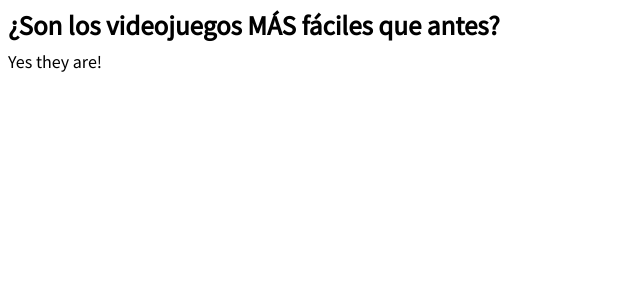
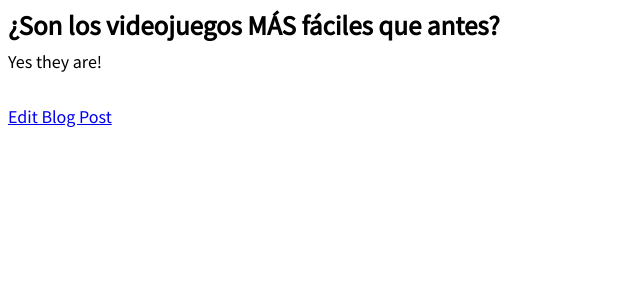
Before and after one commit to terranigmark/django-beginners, a Django app: page /post/1/ in a window 1280 px wide. Shown: the part 126-426 px from the top of the page, without its empty margins (0-640 px from the left). Run offline with Django 3.2, Linux system fonts and the light colour scheme; data comes from the database, SQL or seed files in the repository; both versions use the stored data as it was after the commit.

Commit message:
Update function added and working

```diff
--- a/blog/blog/urls.py
+++ b/blog/blog/urls.py
@@ -1,7 +1,13 @@
 from django.urls import path
-from .views import BlogListView, BlogDetailView, BlogCreateView
+from .views import (
+    BlogListView,
+    BlogDetailView,
+    BlogCreateView,
+        BlogUpdateView
+)
 
 urlpatterns = [
+    path('post/<int:pk>/edit/', BlogUpdateView.as_view(), name='post_edit'),
     path('post/new/', BlogCreateView.as_view(), name='post_new'),
     path('post/<int:pk>/', BlogDetailView.as_view(), name='post_detail'),
     path('', BlogListView.as_view(), name='home'),
--- a/blog/blog/views.py
+++ b/blog/blog/views.py
@@ -1,6 +1,6 @@
 from django.shortcuts import render
 from django.views.generic import ListView, DetailView
-from django.views.generic.edit import CreateView
+from django.views.generic.edit import CreateView, UpdateView
 from .models import Post
 
 # Create your views here.
@@ -16,3 +16,8 @@ class BlogCreateView(CreateView):
     model = Post
     template_name = 'post_new.html'
     fields = ['title', 'author', 'body']
+
+class BlogUpdateView(UpdateView):
+    model = Post
+    template_name = 'post_edit.html'
+    fields = ['title', 'body']
--- a/blog/templates/post_detail.html
+++ b/blog/templates/post_detail.html
@@ -5,4 +5,6 @@
   <h2>{{ object.title }}</h2>
   <p>{{ object.body }}</p>
 </div>
+
+<a href="{% url 'post_edit' post.pk %}">Edit Blog Post</a>
 {% endblock content %}
```
Also changed, not shown: blog/templates/post_edit.html (added, +10 -0 lines), blog/db.sqlite3.
